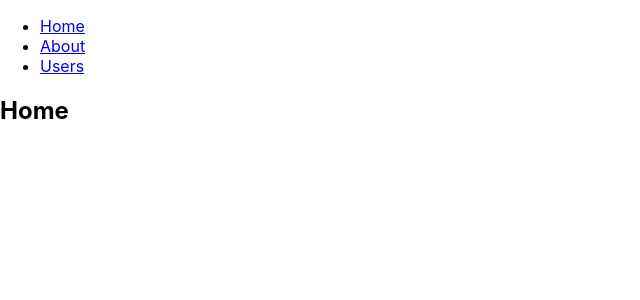
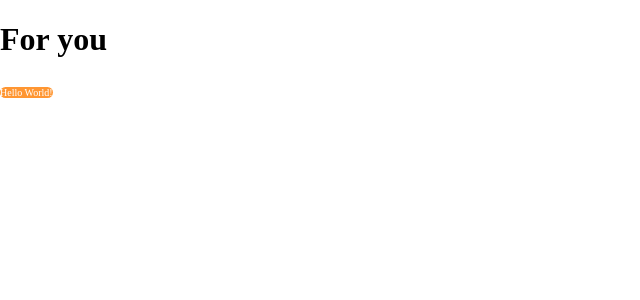
Before and after one commit to tejas-kothari/ai-photo-wall, a React (Create React App) app: page / in a window 1280 px wide. Shown: the top 300 px of the page, without its empty margins (0-640 px from the left). Built offline with nearby package versions, Linux system fonts and the light colour scheme.

Commit message:
Rooms page + Bubble Button test

```diff
--- /dev/null
+++ b/jsconfig.json
@@ -0,0 +1,6 @@
+{
+    "compilerOptions": {
+      "baseUrl": "src"
+    },
+    "include": ["src"]
+}
--- a/src/App.js
+++ b/src/App.js
@@ -1,51 +1,17 @@
-import logo from "./logo.svg";
 import "./App.css";
-import { BrowserRouter as Router, Switch, Route, Link } from "react-router-dom";
+import { BrowserRouter as Router, Switch, Route } from "react-router-dom";
+import RoomsPage from "pages/RoomsPage";
 
 export default function App() {
   return (
     <Router>
       <div>
-        <nav>
-          <ul>
-            <li>
-              <Link to="/">Home</Link>
-            </li>
-            <li>
-              <Link to="/about">About</Link>
-            </li>
-            <li>
-              <Link to="/users">Users</Link>
-            </li>
-          </ul>
-        </nav>
-
-        {/* A <Switch> looks through its children <Route>s and
-            renders the first one that matches the current URL. */}
         <Switch>
-          <Route path="/about">
-            <About />
-          </Route>
-          <Route path="/users">
-            <Users />
-          </Route>
           <Route path="/">
-            <Home />
+            <RoomsPage />
           </Route>
         </Switch>
       </div>
     </Router>
   );
 }
-
-function Home() {
-  return <h2>Home</h2>;
-}
-
-function About() {
-  return <h2>About</h2>;
-}
-
-function Users() {
-  return <h2>Users</h2>;
-}
--- /dev/null
+++ b/src/components/BubbleButton.css
@@ -0,0 +1,15 @@
+.BubbleButton {
+  border-radius: 16px;
+  text-align: center;
+  font: 10px "Red Hat Display";
+}
+
+.not-clicked {
+  border: 1px solid #717273;
+  color: #717273;
+}
+
+.clicked {
+  background-color: var(--primary);
+  color: white;
+}
--- /dev/null
+++ b/src/components/BubbleButton.js
@@ -0,0 +1,13 @@
+import "./BubbleButton.css";
+import "styles.css";
+
+export default function BubbleButton(props) {
+  return (
+    <span
+      onClick={props.onClick}
+      className={"BubbleButton " + (props.clicked ? "clicked" : "not-clicked")}
+    >
+      {props.children}
+    </span>
+  );
+}
--- a/src/index.css
+++ b/src/index.css
@@ -1,13 +1,23 @@
 body {
   margin: 0;
-  font-family: -apple-system, BlinkMacSystemFont, 'Segoe UI', 'Roboto', 'Oxygen',
-    'Ubuntu', 'Cantarell', 'Fira Sans', 'Droid Sans', 'Helvetica Neue',
+  font-family: -apple-system, BlinkMacSystemFont, "Segoe UI", "Roboto", "Oxygen",
+    "Ubuntu", "Cantarell", "Fira Sans", "Droid Sans", "Helvetica Neue",
     sans-serif;
   -webkit-font-smoothing: antialiased;
   -moz-osx-font-smoothing: grayscale;
 }
 
 code {
-  font-family: source-code-pro, Menlo, Monaco, Consolas, 'Courier New',
+  font-family: source-code-pro, Menlo, Monaco, Consolas, "Courier New",
     monospace;
 }
+
+@font-face {
+  font-family: "DM Serif Display", serif;
+  src: url("https://fonts.googleapis.com/css2?family=DM+Serif+Display&display=swap");
+}
+
+@font-face {
+  font-family: "Red Hat Display", sans-serif;
+  src: url("https://fonts.googleapis.com/css2?family=Red+Hat+Display:wght@500&display=swap");
+}
--- /dev/null
+++ b/src/pages/RoomsPage.js
@@ -0,0 +1,25 @@
+import { useState } from "react";
+
+import "./RoomsPage.css";
+import BubbleButton from "components/BubbleButton";
+export default function RoomsPage() {
+  const [btnClicked, setbtnClicked] = useState(true);
+
+  return (
+    <div>
+      <h1
+        style={{
+          fontFamily: "DM Serif Display",
+        }}
+      >
+        For you
+      </h1>
+      <BubbleButton
+        clicked={btnClicked}
+        onClick={() => setbtnClicked((clickState) => !clickState)}
+      >
+        Hello World!
+      </BubbleButton>
+    </div>
+  );
+}
--- /dev/null
+++ b/src/styles.css
@@ -0,0 +1,3 @@
+:root {
+  --primary: #ff9632;
+}
```
Also changed, not shown: src/logo.svg (deleted), src/pages/RoomsPage.css (added).
